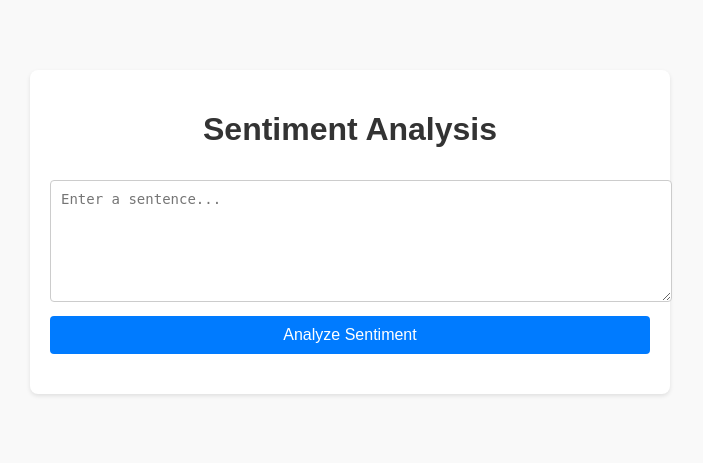
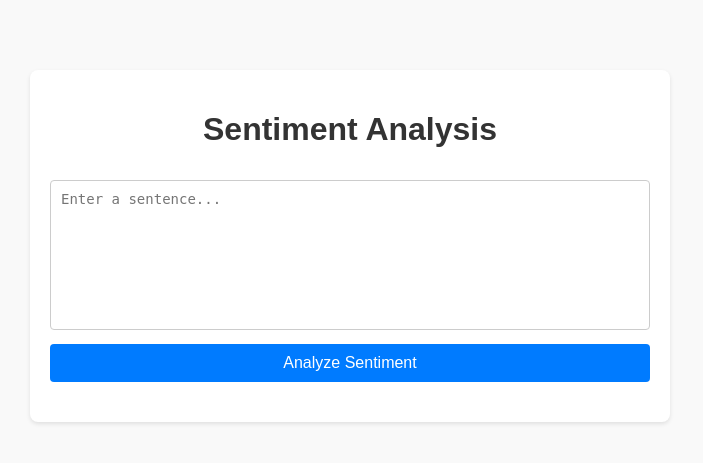
Before and after one commit to SatyamD31/mlops_assignment_1, a Flask app: page / in a window 1280 px wide. Shown: the top 463 px of the page, without its empty margins (290-993 px from the left). Run offline with Flask 3, Linux system fonts and the light colour scheme; parts of the project's set-up code (start-up, migrations or seed data) failed here and were passed over.

```diff
--- a/templates/index.html
+++ b/templates/index.html
@@ -24,13 +24,18 @@
             color: #333;
         }
         textarea {
+            /* width: calc(100% - 20px); Slightly smaller than the container for padding consistency */
             width: 100%;
-            height: 100px;
+            max-width: 100%; /* Prevents overflow beyond the container */
+            height: 150px; /* Fixed height */
+            max-height: 200px; /* Ensures it doesn't grow too large */
             margin: 10px 0;
             padding: 10px;
             border: 1px solid #ccc;
             border-radius: 4px;
             font-size: 14px;
+            resize: none; /* Prevents manual resizing */
+            box-sizing: border-box; /* Includes padding and border in width/height calculations */
         }
         button {
             display: block;
```
Also changed, not shown: .github/workflows/ci-cd-pipeline.yml, .github/workflows/git-pipeline.yml (deleted).
